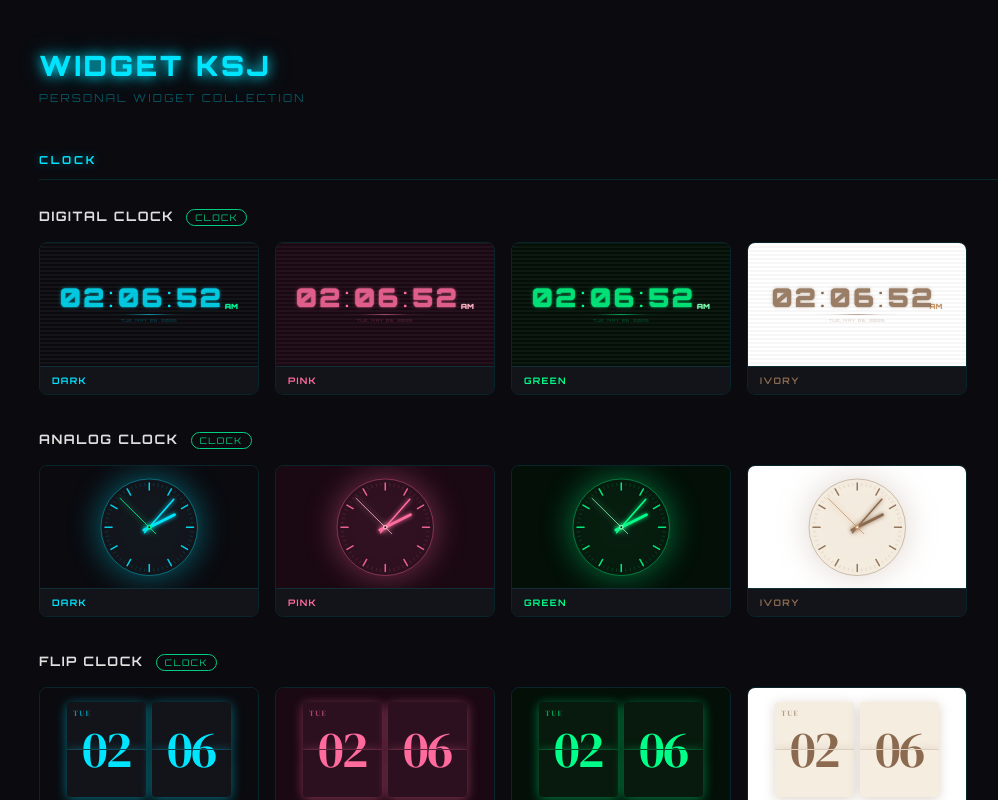
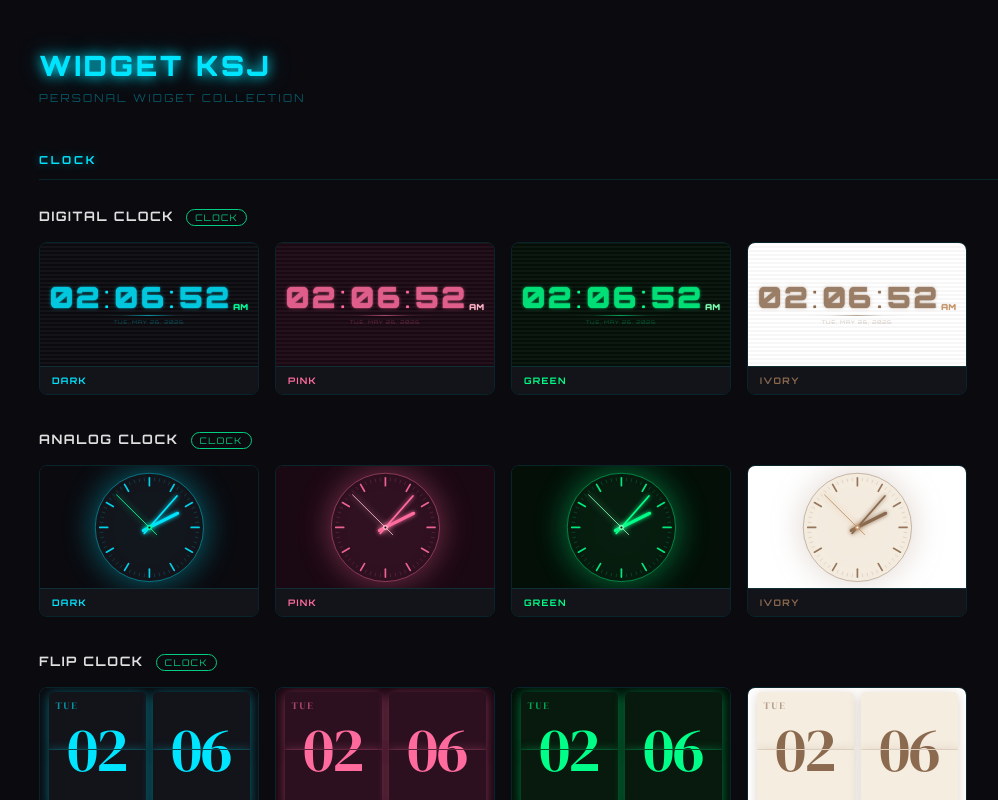
Before and after one commit to KSJ0314/Widget_KSJ, a React (Vite) app: page / in a window 1280 px wide. Shown: the whole page, without its empty margins (1-999 px from the left). Built offline with nearby package versions, Linux system fonts and the light colour scheme.

Commit message:
fix: 위젯 크기 계산 공식 조정으로 여백 축소

```diff
--- a/src/pages/clock/analog/AnalogClock.tsx
+++ b/src/pages/clock/analog/AnalogClock.tsx
@@ -31,7 +31,7 @@ export const AnalogClock = () => {
   const { ref, width, height } = useContainerSize();
   const { hourAngle, minuteAngle, secondAngle } = useAnalogTime();
 
-  const size = Math.min(width, height) * 0.82;
+  const size = Math.min(width, height) * 0.92;
 
   return (
     <ClockContainer ref={ref}>
--- a/src/pages/clock/digital/DigitalClock.tsx
+++ b/src/pages/clock/digital/DigitalClock.tsx
@@ -25,7 +25,7 @@ export const DigitalClock = () => {
   const { ref, width, height } = useContainerSize();
   const time = useClock();
 
-  const fontSize = Math.max(Math.min(width / 8.5, height / 2.4), 12);
+  const fontSize = Math.max(Math.min(width / 7.5, height / 1.8), 12);
 
   const renderGroup = (digits: string) => (
     <DigitGroup $size={fontSize}>
--- a/src/pages/clock/flip/FlipClock.tsx
+++ b/src/pages/clock/flip/FlipClock.tsx
@@ -83,7 +83,7 @@ const FlipCard = ({ value, size, dayLabel }: FlipCardProps) => {
 export const FlipClock = () => {
   const { ref, width, height } = useContainerSize();
   const { h, m, day } = useFlipClock();
-  const size = Math.max(Math.min(width * 0.28, height * 0.72), 48);
+  const size = Math.max(Math.min(width * 0.35, height * 0.61), 48);
 
   return (
     <Wrapper ref={ref}>
```
